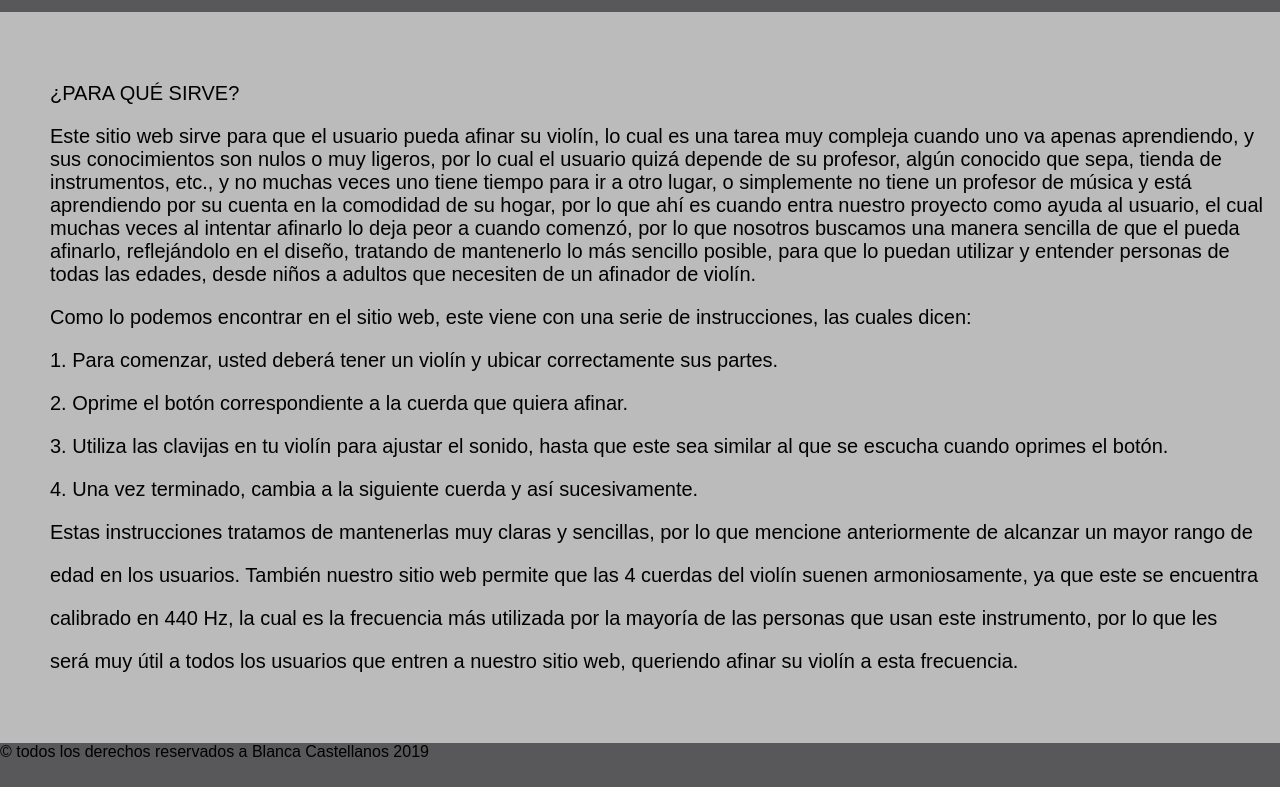
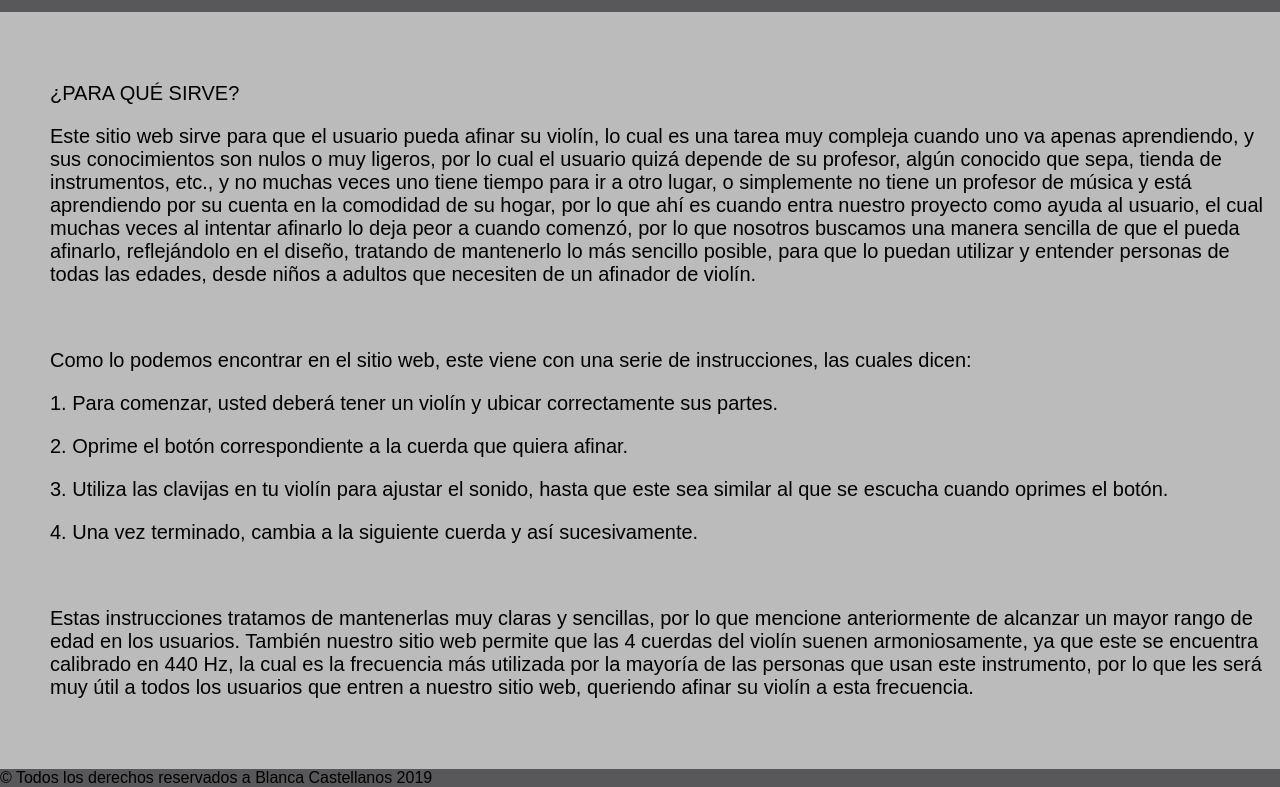
Before and after one commit to rominavc99/ProyectoHipermedia2, a plain HTML site: page blanca.html in a window 1280 px wide. Shown: the part 231-1018 px from the top of the page. Before the commit the page ends 992 px from the top, so only its background shows below. Drawn offline with Linux system fonts and the light colour scheme.

Commit message:
cambios salto de linea y definicion de  parrafos

```diff
--- a/blanca.html
+++ b/blanca.html
@@ -27,20 +27,20 @@
                         cual muchas veces al intentar afinarlo lo deja peor a cuando comenzó, por lo que nosotros buscamos una manera sencilla de que el
                         pueda afinarlo, reflejándolo en el diseño, tratando de mantenerlo lo más sencillo posible, para que lo puedan utilizar y entender
                         personas de todas las edades, desde niños a adultos que necesiten de un afinador de violín.</p>
-
+                        <br>
                         <p>Como lo podemos encontrar en el sitio web, este viene con una serie de instrucciones, las cuales dicen:</p>
                         <p>1. Para comenzar, usted deberá tener un violín y ubicar correctamente sus partes.</p>
                         <p>2. Oprime el botón correspondiente a la cuerda que quiera afinar.</p>
                         <p>3. Utiliza las clavijas en tu violín para ajustar el sonido, hasta que este sea similar al que se escucha cuando oprimes el botón.</p>
                         <p>4. Una vez terminado, cambia a la siguiente cuerda y así sucesivamente.</p>
-
-                        <p>Estas instrucciones tratamos de mantenerlas muy claras y sencillas, por lo que mencione anteriormente de alcanzar un mayor rango de </p>
-                        <p>edad en los usuarios. También nuestro sitio web permite que las 4 cuerdas del violín suenen armoniosamente, ya que este se encuentra </p>
-                        <p>calibrado en 440 Hz, la cual es la frecuencia más utilizada por la mayoría de las personas que usan este instrumento, por lo que les</p>
-                        <p>será muy útil a todos los usuarios que entren a nuestro sitio web, queriendo afinar su violín a esta frecuencia.</p>
+                        <br>
+                        <p>Estas instrucciones tratamos de mantenerlas muy claras y sencillas, por lo que mencione anteriormente de alcanzar un mayor rango de
+                        edad en los usuarios. También nuestro sitio web permite que las 4 cuerdas del violín suenen armoniosamente, ya que este se encuentra
+                        calibrado en 440 Hz, la cual es la frecuencia más utilizada por la mayoría de las personas que usan este instrumento, por lo que les
+                        será muy útil a todos los usuarios que entren a nuestro sitio web, queriendo afinar su violín a esta frecuencia.</p>
 
 
                     </div>
-                    <footer>&copy; todos los derechos reservados a Blanca Castellanos 2019</footer>
+                    <footer>&copy; Todos los derechos reservados a Blanca Castellanos 2019</footer>
     </body>
 </html>
```
